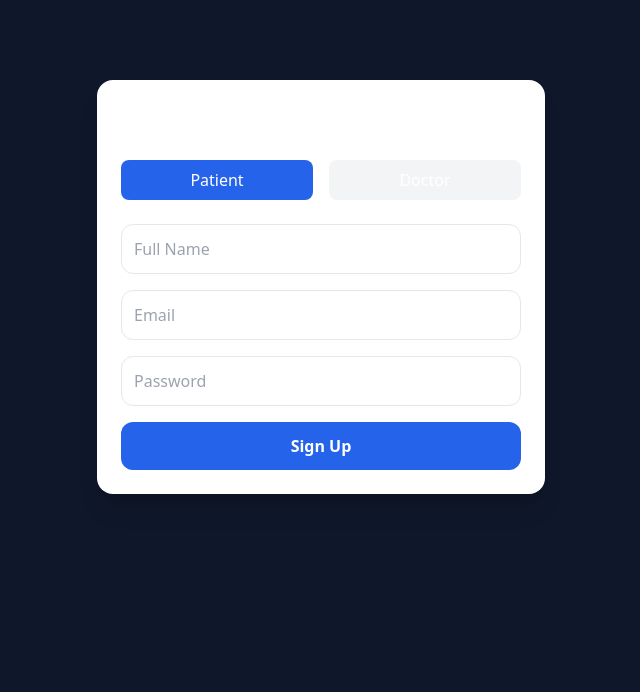
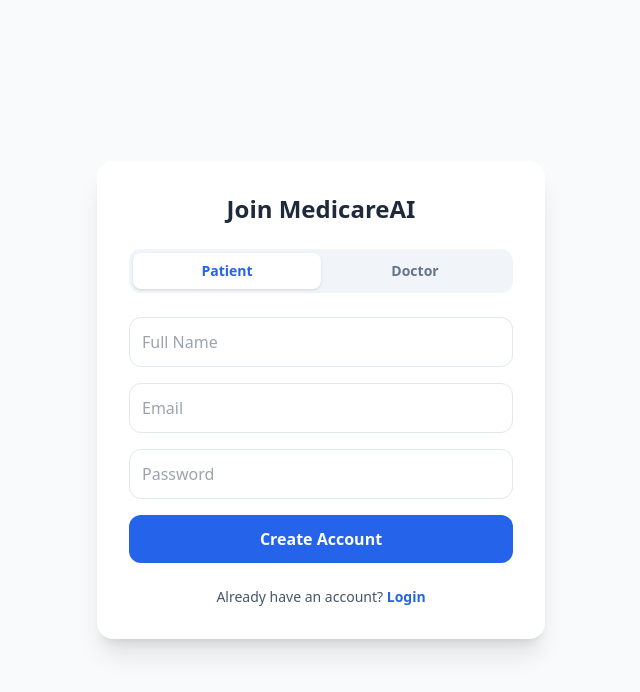
Before and after one commit to mugwe88-ops/MedicareAI, a Next.js app in the folder frontend/: page /signup in a window 1280 px wide. Shown: the top 692 px of the page, without its empty margins (319-959 px from the left). Built offline with nearby package versions, Linux system fonts and the light colour scheme.

Commit message:
UPDATE SIGN IN

```diff
--- a/frontend/app/login/page.tsx
+++ b/frontend/app/login/page.tsx
@@ -1,5 +1,6 @@
 "use client";
 import { useState } from "react";
+import Link from "next/link";
 
 export default function Login() {
   const [email, setEmail] = useState("");
@@ -7,7 +8,10 @@ export default function Login() {
 
   const handleLogin = async (e: React.FormEvent) => {
     e.preventDefault();
-    const res = await fetch(`${process.env.NEXT_PUBLIC_API_URL}/api/auth/login`, {
+    const API_BASE = process.env.NEXT_PUBLIC_API_URL || "http://localhost:5000";
+
+    try {
+      const res = await fetch(`${API_BASE}/api/auth/login`, {
         method: "POST",
         headers: { "Content-Type": "application/json" },
         body: JSON.stringify({ email, password }),
@@ -16,21 +20,45 @@ export default function Login() {
       const data = await res.json();
       if (res.ok) {
         localStorage.setItem("token", data.token);
-      // Redirect based on role returned from backend
-      window.location.href = data.role === "doctor" ? "/dashboard/doctor" : "/doctors";
+        localStorage.setItem("role", data.role);
+
+        // Redirect based on role returned from backend auth controller
+        window.location.href = data.role === "doctor" ? "/dashboard" : "/doctors";
+      } else {
+        alert(data.message || "Invalid credentials");
+      }
+    } catch (error) {
+      console.error("Login error:", error);
     }
   };
 
   return (
-    <div className="max-w-md mx-auto mt-20 p-6 bg-white rounded-2xl shadow-xl">
-      <h2 className="text-2xl font-bold mb-6">Welcome Back</h2>
+    <div className="flex items-center justify-center min-h-screen bg-slate-50 p-4">
+      <div className="max-w-md w-full bg-white p-8 rounded-2xl shadow-xl">
+        <h2 className="text-2xl font-bold text-center mb-6 text-slate-800">Welcome Back</h2>
         <form onSubmit={handleLogin} className="space-y-4">
-        <input type="email" placeholder="Email" className="w-full p-3 border rounded-xl" required
-          onChange={(e) => setEmail(e.target.value)} />
-        <input type="password" placeholder="Password" className="w-full p-3 border rounded-xl" required
-          onChange={(e) => setPassword(e.target.value)} />
-        <button className="w-full bg-blue-600 text-white py-3 rounded-xl font-bold">Login</button>
+          <input
+            type="email"
+            placeholder="Email"
+            className="w-full p-3 border border-slate-200 rounded-xl outline-blue-500"
+            required
+            onChange={(e) => setEmail(e.target.value)}
+          />
+          <input
+            type="password"
+            placeholder="Password"
+            className="w-full p-3 border border-slate-200 rounded-xl outline-blue-500"
+            required
+            onChange={(e) => setPassword(e.target.value)}
+          />
+          <button className="w-full bg-blue-600 text-white py-3 rounded-xl font-bold hover:bg-blue-700 transition-colors">
+            Login
+          </button>
         </form>
+        <p className="mt-6 text-center text-sm text-slate-600">
+          Don't have an account? <Link href="/signup" className="text-blue-600 font-semibold hover:underline">Sign up</Link>
+        </p>
+      </div>
     </div>
   );
 }
--- a/frontend/app/signup/page.tsx
+++ b/frontend/app/signup/page.tsx
@@ -1,5 +1,6 @@
 "use client";
 import { useState } from "react";
+import Link from "next/link";
 
 export default function Signup() {
   const [role, setRole] = useState("patient");
@@ -10,53 +11,73 @@ export default function Signup() {
 
   const handleSignup = async (e: React.FormEvent) => {
     e.preventDefault();
-    const res = await fetch(`${process.env.NEXT_PUBLIC_API_URL}/api/auth/signup`, {
+    const API_BASE = process.env.NEXT_PUBLIC_API_URL || "http://localhost:5000";
+
+    try {
+      const res = await fetch(`${API_BASE}/api/auth/signup`, {
         method: "POST",
         headers: { "Content-Type": "application/json" },
         body: JSON.stringify({ ...formData, role }),
       });
-    if (res.ok) window.location.href = "/login";
+
+      if (res.ok) {
+        alert("Registration successful! Please login.");
+        window.location.href = "/login";
+      } else {
+        const error = await res.json();
+        alert(error.message || "Signup failed");
+      }
+    } catch (error) {
+      console.error("Signup error:", error);
+    }
   };
 
   return (
-    <div className="max-w-md mx-auto mt-20 p-6 bg-white rounded-2xl shadow-xl">
-      <h2 className="text-2xl font-bold mb-6">Create your Account</h2>
+    <div className="flex items-center justify-center min-h-screen bg-slate-50 p-4">
+      <div className="max-w-md w-full bg-white p-8 rounded-2xl shadow-xl">
+        <h2 className="text-2xl font-bold text-center mb-6 text-slate-800">Join MedicareAI</h2>
 
-      <div className="flex gap-4 mb-6">
+        <div className="flex bg-slate-100 p-1 rounded-xl mb-6">
           <button
-          className={`flex-1 py-2 rounded-lg ${role === 'patient' ? 'bg-blue-600 text-white' : 'bg-gray-100'}`}
+            className={`flex-1 py-2 rounded-lg text-sm font-semibold transition-all ${role === 'patient' ? 'bg-white shadow text-blue-600' : 'text-slate-500'}`}
             onClick={() => setRole("patient")}
           >Patient</button>
           <button
-          className={`flex-1 py-2 rounded-lg ${role === 'doctor' ? 'bg-blue-600 text-white' : 'bg-gray-100'}`}
+            className={`flex-1 py-2 rounded-lg text-sm font-semibold transition-all ${role === 'doctor' ? 'bg-white shadow text-blue-600' : 'text-slate-500'}`}
             onClick={() => setRole("doctor")}
           >Doctor</button>
         </div>
 
         <form onSubmit={handleSignup} className="space-y-4">
-        <input type="text" placeholder="Full Name" className="w-full p-3 border rounded-xl" required
+          <input type="text" placeholder="Full Name" className="w-full p-3 border border-slate-200 rounded-xl outline-blue-500" required
             onChange={(e) => setFormData({...formData, name: e.target.value})} />
 
-        <input type="email" placeholder="Email" className="w-full p-3 border rounded-xl" required
+          <input type="email" placeholder="Email" className="w-full p-3 border border-slate-200 rounded-xl outline-blue-500" required
             onChange={(e) => setFormData({...formData, email: e.target.value})} />
 
-        <input type="password" placeholder="Password" className="w-full p-3 border rounded-xl" required
+          <input type="password" placeholder="Password" className="w-full p-3 border border-slate-200 rounded-xl outline-blue-500" required
             onChange={(e) => setFormData({...formData, password: e.target.value})} />
 
           {role === "doctor" && (
-          <div className="space-y-4 pt-2 border-t">
-            <p className="text-sm font-semibold text-gray-500">Professional Details</p>
-            <input type="text" placeholder="Specialization" className="w-full p-3 border rounded-xl" required
+            <div className="space-y-4 pt-4 border-t border-slate-100">
+              <p className="text-xs font-bold text-slate-400 uppercase tracking-wider">Professional Info</p>
+              <input type="text" placeholder="Specialization (e.g. Dermatologist)" className="w-full p-3 border border-slate-200 rounded-xl outline-blue-500" required
                 onChange={(e) => setFormData({...formData, specialization: e.target.value})} />
-            <input type="text" placeholder="License Number" className="w-full p-3 border rounded-xl" required
+              <input type="text" placeholder="License Number (KMLTTB-...)" className="w-full p-3 border border-slate-200 rounded-xl outline-blue-500" required
                 onChange={(e) => setFormData({...formData, license_number: e.target.value})} />
-            <input type="text" placeholder="City" className="w-full p-3 border rounded-xl" required
+              <input type="text" placeholder="City" className="w-full p-3 border border-slate-200 rounded-xl outline-blue-500" required
                 onChange={(e) => setFormData({...formData, city: e.target.value})} />
             </div>
           )}
 
-        <button className="w-full bg-blue-600 text-white py-3 rounded-xl font-bold">Sign Up</button>
+          <button className="w-full bg-blue-600 text-white py-3 rounded-xl font-bold hover:bg-blue-700 transition-colors">
+            Create Account
+          </button>
         </form>
+        <p className="mt-6 text-center text-sm text-slate-600">
+          Already have an account? <Link href="/login" className="text-blue-600 font-semibold hover:underline">Login</Link>
+        </p>
+      </div>
     </div>
   );
 }
```
Lines whose indentation alone changed are shown as unchanged.
